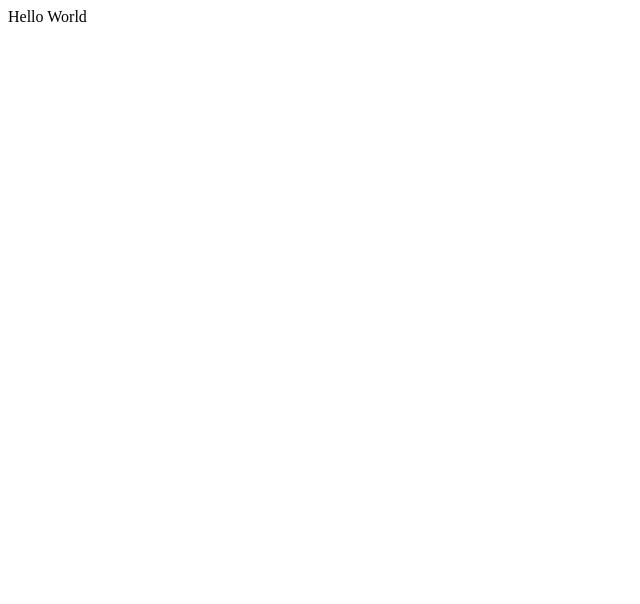
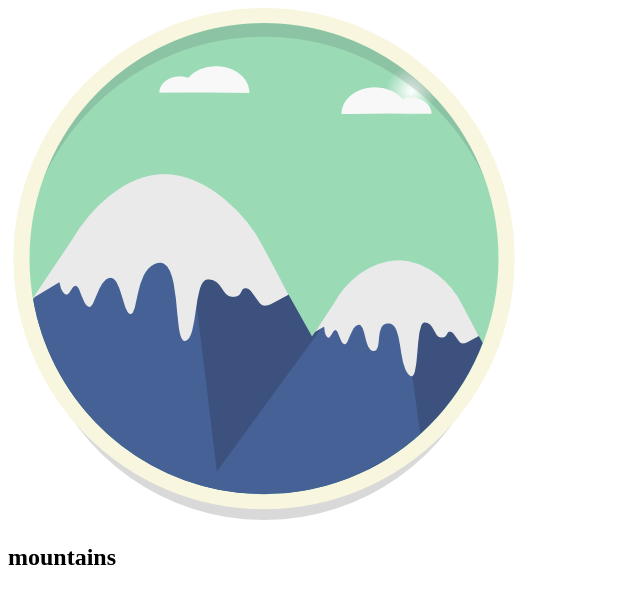
Before and after one commit to ramadhan-ramadhan/my-repo-from-remote, a plain HTML site: page index.html in a window 1280 px wide. Shown: the whole page, without its empty margins (0-640 px from the left). Drawn offline with Linux system fonts and the light colour scheme.

Commit message:
Changed Hello world with img and h2 to display simple profile data. Image file added in the folder images and used as resource in the img element in index.html file

```diff
--- a/index.html
+++ b/index.html
@@ -3,8 +3,9 @@
   <head>
   </head>
 
-  <body>
-    Hello World
-  </body>
+  <div>
+    <img src="images/mountains.png" alt="profile image" />
+    <h2>mountains</h2>
+ </div>
 
 </html>
```
Also changed, not shown: images/mountains.png (added).
